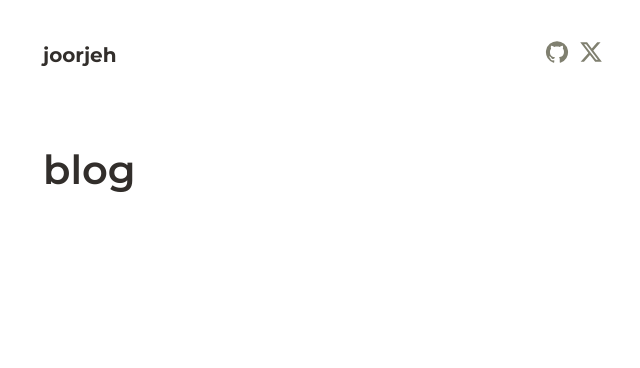
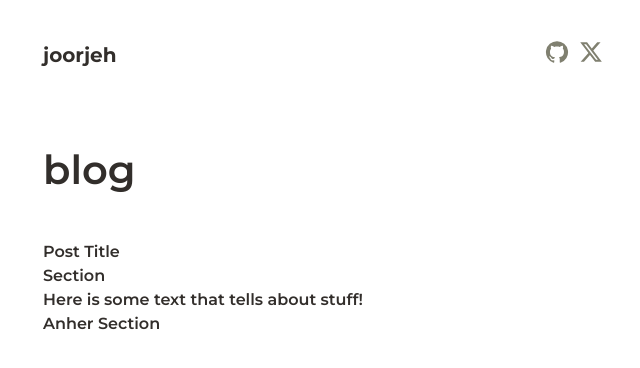
Before and after one commit to joorjeh/joorjeh.github.io, a React (Vite) app: page / in a window 1280 px wide. Shown: the top 368 px of the page, without its empty margins (317-957 px from the left). Built offline with nearby package versions, Linux system fonts and the light colour scheme.

Commit message:
Use camel case for posts

```diff
--- a/src/Articles.tsx
+++ b/src/Articles.tsx
@@ -1,18 +1,22 @@
 
-import post_20240605_a_post_title from './posts/post_20240605_a_post_title';
+import APostTitle from './posts/APostTitle';
 import { Box, Flex } from '@chakra-ui/react';
 
 const Articles = () => {
     return (
 	 	<Flex
             width='100%'
+			height='100%'
 			gap='10px'
 			flexDirection='column'
 		>
-            <Box fontSize='40px'>
+            <Box
+				fontSize='40px'
+				paddingBottom='30px'
+			>
                 blog
             </Box>
-            <post_20240605_a_post_title />
+            <APostTitle />
         </Flex>
     );
 };
--- a/src/main.tsx
+++ b/src/main.tsx
@@ -15,7 +15,7 @@ const router = createHashRouter([
     children: [
       {
         index: true,
-        element: <Articles />
+        element: <Articles />,
       },
       {
         path: 'about',
--- /dev/null
+++ b/src/posts/APostTitle.tsx
@@ -0,0 +1,18 @@
+
+import Markdown from 'markdown-to-jsx';
+
+const APostTitle = () => {
+    const content = `# Post Title
+
+## Section
+
+Here is some text that tells about stuff!
+
+
+## Anher Section
+
+`;
+    return <Markdown>{content}</Markdown>;
+};
+
+export default APostTitle;
```
Also changed, not shown: build_posts.js (+16 -10 lines), posts/20240605APostTitle.md (renamed from posts/post_20240605_a_post_title.md, +1 -1 lines), src/posts/post_20240605_a_post_title.tsx (deleted, +0 -16 lines), 1 other file (tests, documents, lock files or other folders).
